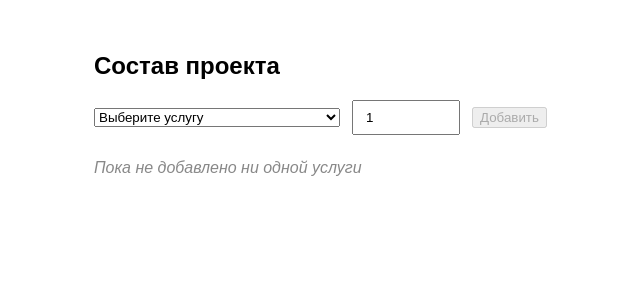
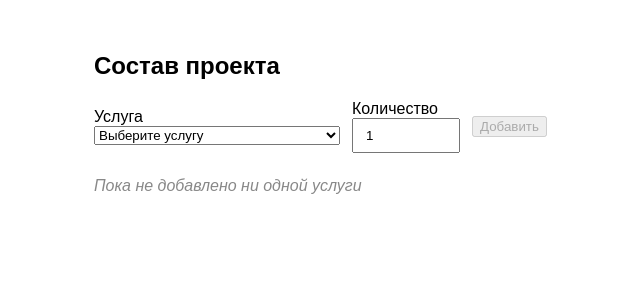
Before and after one commit to siporoz/void-test-task, a React (Vite) app: page / in a window 1280 px wide. Shown: the top 300 px of the page, without its empty margins (196-836 px from the left). Built offline with nearby package versions, Linux system fonts and the light colour scheme.

Commit message:
fix(VOID-1): добавлены доступные подписи полей формы

```diff
--- a/src/ProjectBuilder.tsx
+++ b/src/ProjectBuilder.tsx
@@ -63,7 +63,7 @@ export default function ProjectBuilder() {
 
   function removeService(item: ServiceItem) {
     // ИСПРАВЛЕНО: splice менял массив напрямую, поэтому удаление не обновляло таблицу.
-    // Передаём в состояние новый массив без удалённой услуги.
+    // Передаем в состояние новый массив без удаленной услуги.
     setSelectedServices((items) =>
       items.filter((entry) => entry.service.id !== item.service.id),
     )
@@ -87,7 +87,14 @@ export default function ProjectBuilder() {
       >
         {/* ИСПРАВЛЕНО: присваивание переменной не обновляло выбор и кнопку.
             Теперь обработчик меняет состояние через setSelectedServiceId. */}
+        {/* ИСПРАВЛЕНО: у полей не было видимых подписей, а у выбора услуги — доступного названия.
+            Добавил подписи «Услуга» и «Количество», связал их с полями через htmlFor и id. */}
+        <div>
+          <label htmlFor="service" style={{ display: 'block' }}>
+            Услуга
+          </label>
           <select
+            id="service"
             value={selectedServiceId}
             onChange={(e) => {
               setSelectedServiceId(Number(e.target.value))
@@ -102,12 +109,16 @@ export default function ProjectBuilder() {
               </option>
             ))}
           </select>
+        </div>
 
         {/* ИСПРАВЛЕНО: ввод не обновлял состояние, а пустое поле превращалось в 0.
             Вызываем setQuantity, сохраняем пустую строку и связываем поле с подсказкой об ошибке. */}
         <div>
+          <label htmlFor="quantity" style={{ display: 'block' }}>
+            Количество
+          </label>
           <input
-            aria-label="Количество"
+            id="quantity"
             aria-invalid={!isQuantityValid}
             aria-describedby={isQuantityValid ? undefined : 'quantity-error'}
             type="number"
```
Lines whose indentation alone changed are shown as unchanged.
